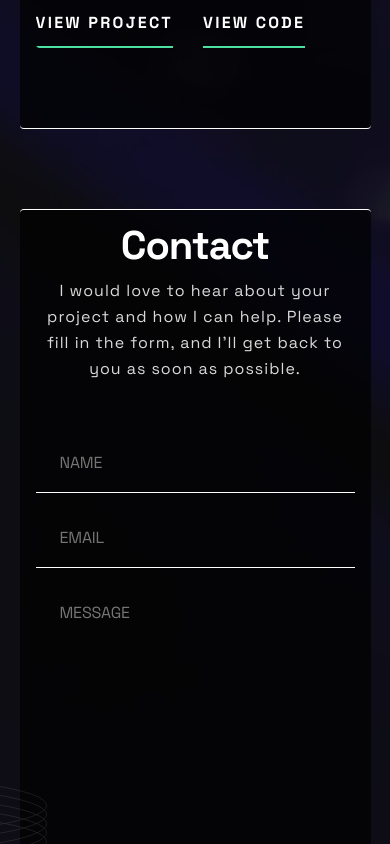
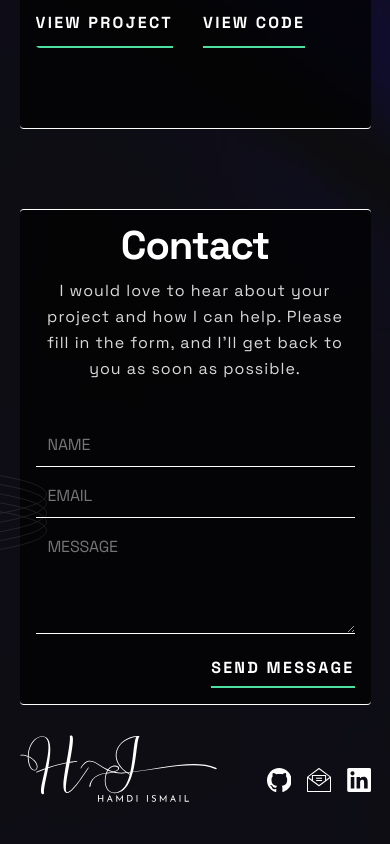
Before and after one commit to hamdihismail/my_portfolio, a React (Create React App) app: page / in a window 390 px wide. Shown: the part 3840-4684 px from the top of the page. Built offline with nearby package versions, Linux system fonts and the light colour scheme.

Commit message:
contact card mobile sizing fix

```diff
--- a/src/components/Contact.js
+++ b/src/components/Contact.js
@@ -3,8 +3,11 @@ import Navbar from './Navbar';
 
 const Contact = () => {
   return (
-    <ContactContainer id='contact' className='section reveal '>
-      <div className='contact-container section-center  section-background'>
+    <ContactContainer className='section reveal page'>
+      <div
+        id='contact'
+        className='contact-container section-center  section-background'
+      >
         <div className='info-container'>
           <h1>Contact</h1>
           <p>
@@ -54,6 +57,7 @@ const ContactContainer = styled.section`
   /* background: var(--clr-contact-background); */
   background: transparent;
   /* padding: 81px 165px; */
+  padding-bottom: 0;
   .contact-container {
     display: flex;
     gap: 18.75%;
@@ -76,6 +80,7 @@ const ContactContainer = styled.section`
       width: 343px;
       height: 515px;
       margin-left: 0; */
+      gap: 30px;
       border-bottom: 1px solid var(--clr-border);
     }
     .info-container {
@@ -129,6 +134,7 @@ const ContactContainer = styled.section`
         width: 100%;
         /* width: 343px; */
         /* height: 327px; */
+        gap: 16px;
       }
       .form {
         /* padding: 1rem 1.5rem; */
@@ -138,6 +144,10 @@ const ContactContainer = styled.section`
         border-bottom: 1px solid #fff;
         padding-left: 24px;
         padding-bottom: 16px;
+        @media screen and (max-width: 650px) {
+          padding-left: 12px;
+          padding-bottom: 8px;
+        }
         :focus {
           outline: none;
           border-bottom: 1px solid var(--clr-green);
@@ -162,6 +172,9 @@ const ContactContainer = styled.section`
         letter-spacing: -0.222222px;
         color: var(--clr-font);
         opacity: 1.2;
+        @media screen and (max-width: 650px) {
+          height: 100px;
+        }
       }
       .send-btn {
         align-self: flex-end;
```
